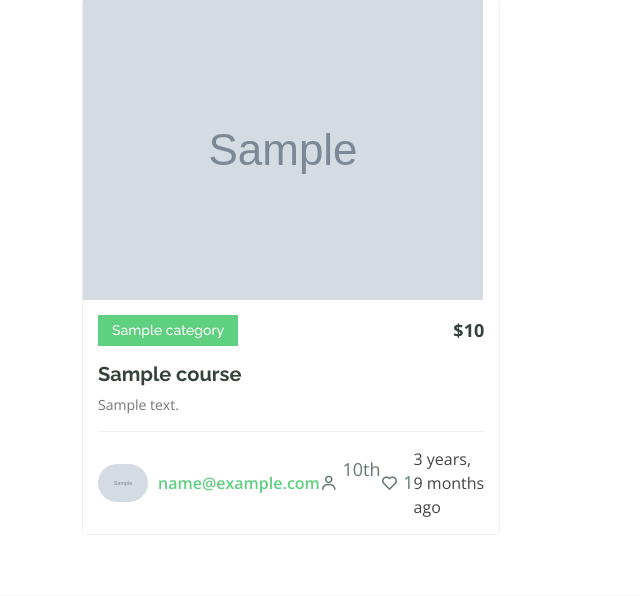
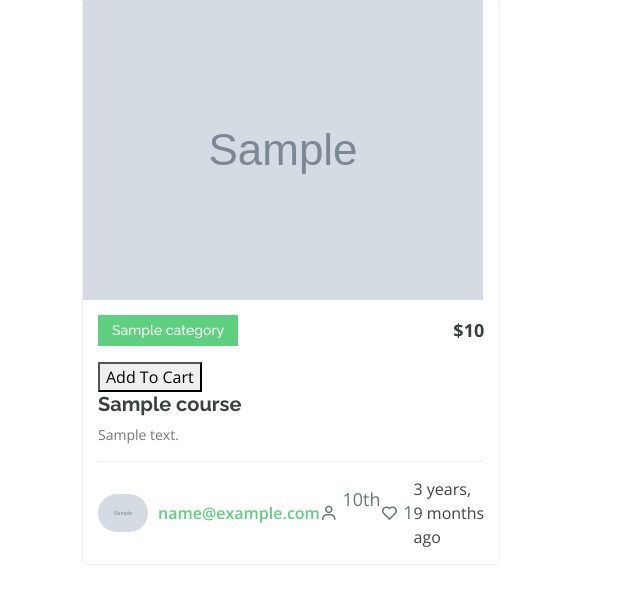
Before and after one commit to django1401/django-edited, a Django app: page /courses/ in a window 1280 px wide. Shown: the part 336-932 px from the top of the page, without its empty margins (0-640 px from the left). Run offline with Django 4.2, Linux system fonts and the light colour scheme; tables that the repository leaves empty hold one stand-in row (values such as "Sample post"); grey boxes marked "Sample" are stand-in pictures; some libraries are stand-ins or nearby versions.

Commit message:
create basket

```diff
--- a/config/settings.py
+++ b/config/settings.py
@@ -71,6 +71,7 @@ TEMPLATES = [
                 'django.template.context_processors.request',
                 'django.contrib.auth.context_processors.auth',
                 'django.contrib.messages.context_processors.messages',
+                'courses.context_processors.cart',
             ],
         },
     },
--- /dev/null
+++ b/courses/cart.py
@@ -0,0 +1,95 @@
+from .models import Course
+class Cart:
+    def __init__(self, request):
+        """
+        Construct a Cart
+        """
+        self.request = request
+        self.session = request.session
+        cart = self.session.get('cart')
+        if cart is None:
+            cart = self.session['cart'] = {}
+        self.cart = cart
+
+    def save(self):
+        """
+        Update the Cart
+        """
+        self.session.modified = True
+
+    def add_to_cart_some_quantity(self, product, quantity=1):
+        """"
+        Add a product to the Cart over than 1
+        """
+        if str(product.id) not in self.cart:
+            self.cart[str(product.id)] = {'quantity': quantity}
+
+        else:
+            self.cart[str(product.id)]['quantity'] += quantity
+
+
+        self.save()
+
+    def add_to_cart_one_quatity(self, product):
+        """"
+        Add a product to the Cart just one quantity
+        """
+
+        if str(product.id) not in self.cart:
+            self.cart[str(product.id)] = {'quantity': 1}
+
+        self.save()
+
+    def delete_from_cart(self,product):
+        """
+        Delete a product from the
+        """
+
+        if str(product.id) in self.cart:
+            del self.cart[str(product.id)]
+            self.save()
+
+    def __iter__(self):
+        """
+        Iterate over all products
+        """
+        product_ids = self.cart.keys()
+        products = Course.objects.filter(id__in=product_ids)
+        cart = self.cart.copy()#generator empty list . use copy for keep base cart
+        for product in products:
+            cart[str(product.id)]['product_object'] = product
+
+        for item in cart.values():
+            yield item
+
+    def __len__(self):
+        """
+        Returns the lenght of cart objects
+        """
+        return len(self.cart.keys())
+
+    def clear(self):
+        """
+        Clear all products
+        """
+        del self.session['cart']
+        self.save()
+
+    def get_total_price_one_quantity(self):
+        """
+        Calculate total price if quantity for all products is one
+        """
+        product_ids = self.cart.keys()
+        products = Course.objects.filter(id__in=product_ids)
+        return sum(product.price for product in products)
+
+    def get_total_price_some_quantity(self):
+        """
+        Calculate total price if quantity for all products is one
+        """
+        product_quantity = list(self.cart.values())
+        all_quantity = [i['quantity'] for i in product_quantity]
+        product_id = list(self.cart.keys())
+        products = Course.objects.filter(id__in=product_id)
+        price_list = [product.price for product in products]
+        return (sum(price_list[i]*all_quantity[i] for i in range(len(all_quantity))))
--- /dev/null
+++ b/courses/context_processors.py
@@ -0,0 +1,5 @@
+from .cart import Cart
+
+def cart(request):
+    cart = Cart(request)
+    return {'cart':cart}
--- a/courses/urls.py
+++ b/courses/urls.py
@@ -13,4 +13,5 @@ urlpatterns = [
     path("<int:pk>",DeleteCommentView.as_view(),name="delete"),
     path("edit/comment/<int:pk>",CommentEditView.as_view(),name="edit"),
     path("comment/reply/<int:pk>",ReplyView.as_view(),name="reply"),
+    path("payment",PaymentView.as_view(),name="cart"),
 ]
--- a/courses/views.py
+++ b/courses/views.py
@@ -8,8 +8,9 @@ from django.contrib import messages
 from root.models import NewsLetter
 from root.forms import NewsLetterForm
 from django.contrib.auth.decorators import login_required
-from django.views.generic import ListView, DetailView, UpdateView, DeleteView, CreateView
+from django.views.generic import ListView, DetailView, UpdateView, DeleteView, CreateView, TemplateView
 from django.contrib.auth.mixins import LoginRequiredMixin
+from .cart import Cart
 
 # def courses(request,cat=None,teacher=None):
 #     if request.method == 'GET':
@@ -210,6 +211,9 @@ class CourseListView(ListView):
             return Course.objects.filter(content__contains = self.request.GET.get('search'))
         else:
             return Course.objects.filter(status=True)
+    def post(self, request, *args, **kwargs):
+        post_detail = CourseDetailView()
+        return post_detail.post(request,*args,**kwargs)
 
 
 
@@ -220,13 +224,21 @@ class CourseDetailView(DetailView):
 
 
     def post(self, request, *args, **kwargs):
-        cart = request.session.get('cart')
 
-        if cart is None:
-           cart = request.session['cart'] = {}
+        cart = Cart(request)
 
-        if cart.get(request.POST.get('pk')) is None:
-            cart[str(request.POST.get('pk'))] = 1
-            request.session.modified = True
+
+        if 'id' in request.POST :
+            product = get_object_or_404(Course, id=request.POST['id'])
+            cart.delete_from_cart(product)
+
+        else:
+
+            product = get_object_or_404(Course, id=request.POST['pk'])
+            cart.add_to_cart_one_quatity(product)
 
         return redirect(request.path_info)
+
+
+class PaymentView(TemplateView):
+    template_name = 'course/cart.html'
--- a/templates/base.html
+++ b/templates/base.html
@@ -59,7 +59,7 @@
             <li><a href="{% url 'courses:courses' %}">Courses</a></li>
             <li><a href="{% url 'root:trainer' %}">Trainers</a></li>
             <li><a href="{% url 'root:contact' %}">Contact</a></li>
-            <li><a href="#">Submit and pay {{ request.session.cart|length}}</a></li>
+            <li><a href={% url 'courses:cart' %}>Submit and pay {{ cart|length}}</a></li>
             <li class="dropdown"><a href="#"><span>Category</span> <i class="bi bi-chevron-down"></i></a>
               <ul>
                 {% category as category%}
--- a/templates/course/course-details.html
+++ b/templates/course/course-details.html
@@ -162,6 +162,11 @@
                 <input type="hidden" name="pk" value="{{course.id}}">
                 <button type="submit">Add To Cart</button>
               </form>
+              <form method="post">
+                {% csrf_token %}
+                <input type="hidden" name="id" value="{{course.id}}">
+                <button type="submit">Delete From Cart</button>
+              </form>
             </div>
 
           </div>
--- a/templates/course/courses.html
+++ b/templates/course/courses.html
@@ -39,6 +39,11 @@
                   {% endfor %}
                   <p class="price">${{cr.price}}</p>
                 </div>
+                <form method="post">
+                  {% csrf_token %}
+                  <input type="hidden" name="pk" value="{{course.id}}">
+                  <button type="submit">Add To Cart</button>
+                </form>
 
                 <h3><a href="{% url 'courses:course_detail' pk=cr.id %}">{{cr.capt}}</a></h3>
                 <p>{{cr.content|truncate2:3}}</p>
```
Also changed, not shown: templates/course/cart.html (added, +15 -0 lines).
